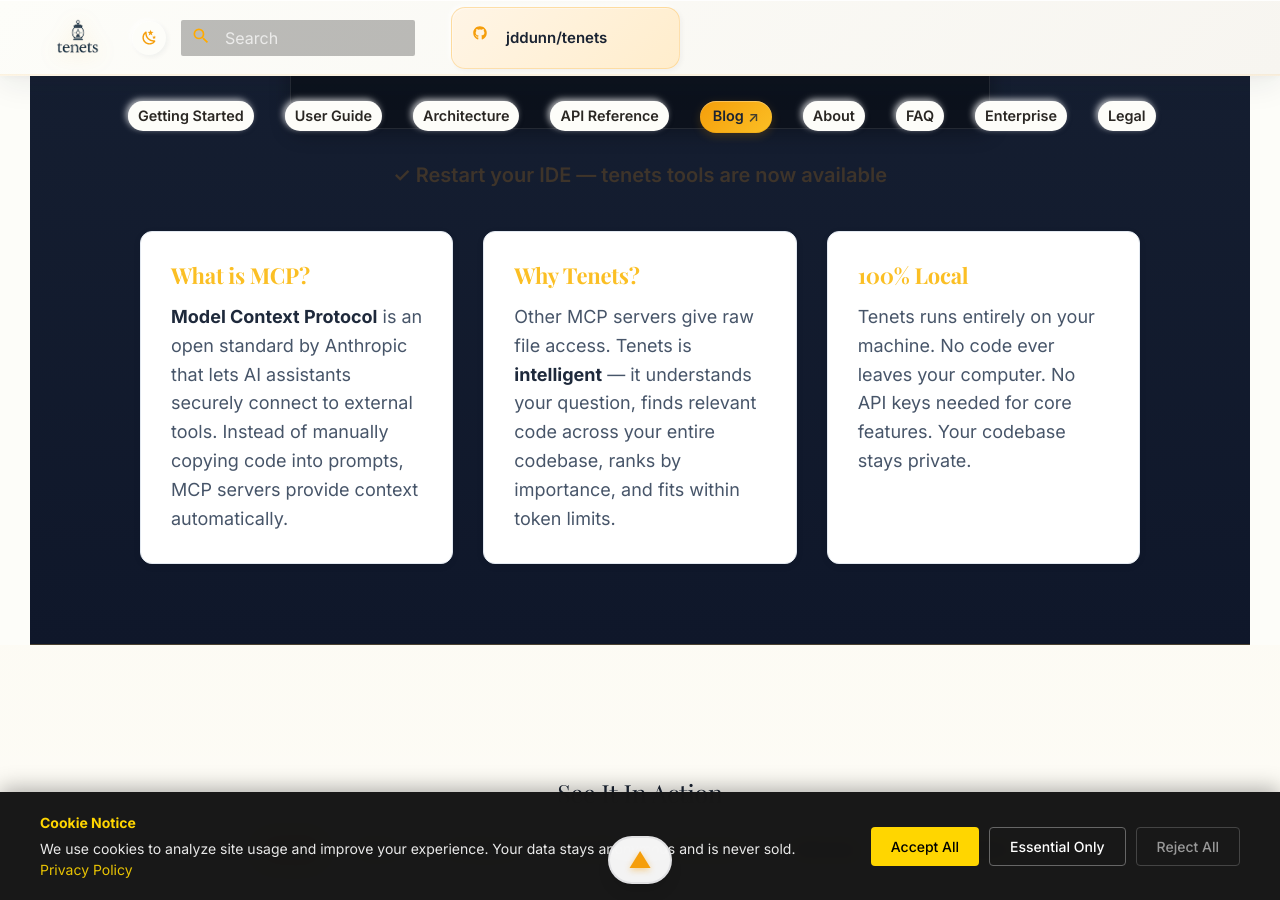
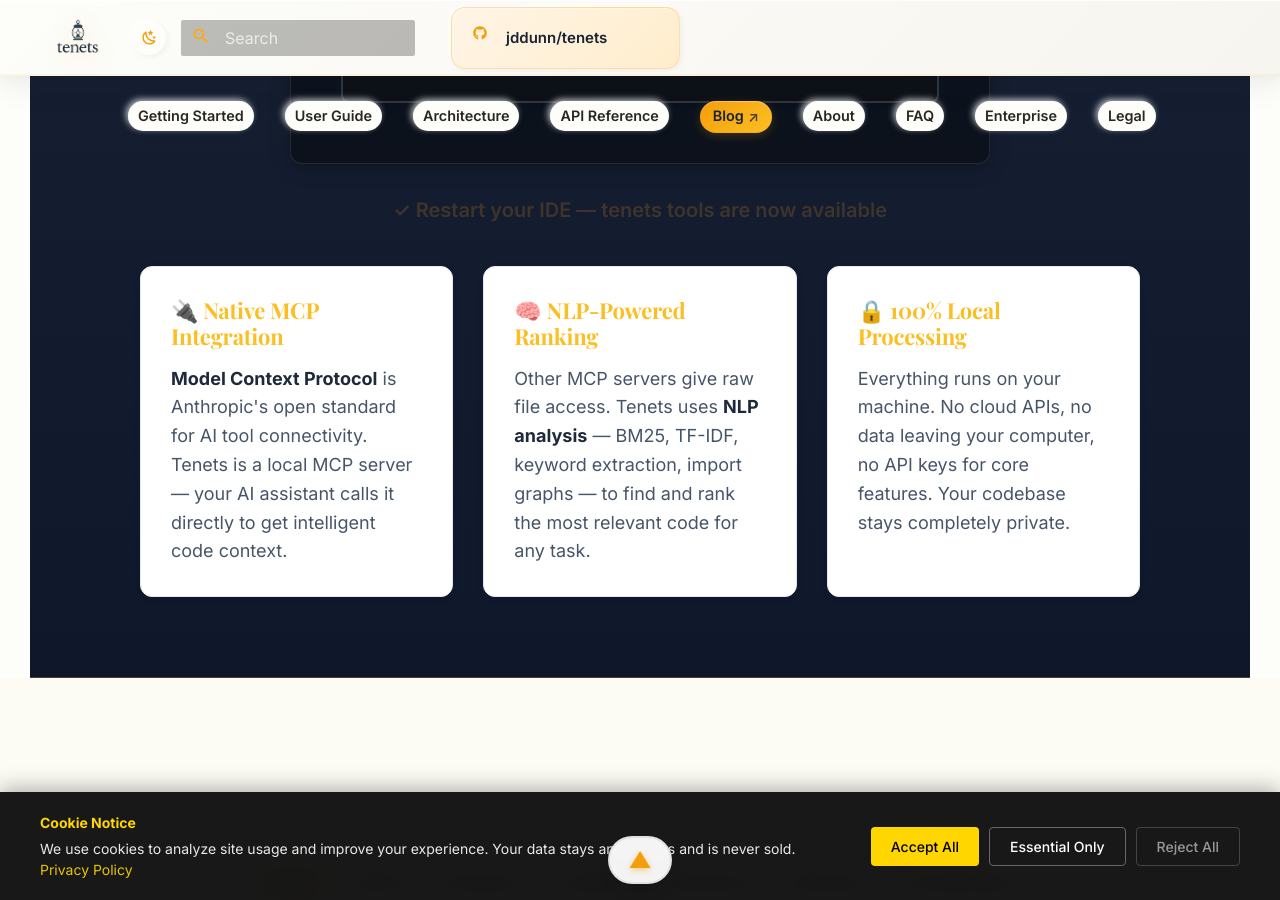
Before and after one commit to jddunn/tenets, an MkDocs documentation site: the page built from docs/index.md, in a window 1280 px wide and 900 px high, scrolled down 1854 px. Built offline with MkDocs 1.6.1 and Material for MkDocs 9.7.7, drawn with Linux system fonts in a browser that asks for light colours; comment, search, counter and statistics services are not loaded; some of the changed text lies outside the part shown.

Commit message:
chore: emphasize 100% local MCP server + NLP messaging

```diff
--- a/docs/overrides/home.html
+++ b/docs/overrides/home.html
@@ -275,8 +275,8 @@
      alt="tenets"
      class="torch-logo-static light-logo">
     </div><!-- /torch-container -->
-    <p class="hero-tagline">MCP Server for Intelligent Code Context</p>
-    <p class="hero-subtitle">Feed your AI assistant the right code, every time</p>
+    <p class="hero-tagline">100% Local MCP Server for Intelligent Code Context</p>
+    <p class="hero-subtitle">NLP-powered code ranking that feeds your AI the right files, every time</p>
 
     <!-- Small pip install command right below tagline -->
     <div class="hero-quick-copy">
@@ -289,9 +289,9 @@
     </div>
 
     <p class="hero-description">
-      Multi-factor ranking finds relevant code automatically.<br>
-      Works with Cursor, Claude Desktop & Windsurf.<br>
-      100% local — your code never leaves your machine.
+      NLP-driven multi-factor ranking finds relevant code automatically.<br>
+      Native MCP integration with Cursor, Claude Desktop & Windsurf.<br>
+      100% local processing — your code never leaves your machine.
     </p>
 
     <!-- MCP Setup, Quick Start, CLI buttons -->
@@ -335,8 +335,8 @@
 <!-- MCP Configuration Section -->
 <section class="mcp-config-section">
   <div class="section-container">
-    <h2 class="section-title">Quick Setup</h2>
-    <p class="section-subtitle">One command, one config file — you're ready</p>
+    <h2 class="section-title">MCP Quick Setup</h2>
+    <p class="section-subtitle">Local MCP server — one install, one config, you're ready</p>
 
     <div class="ide-tabs">
       <button class="ide-tab active" data-ide="cursor">Cursor</button>
@@ -418,16 +418,16 @@
     <!-- Quick MCP info cards -->
     <div class="mcp-details" style="margin-top: 2rem;">
       <div class="mcp-detail-card">
-        <h4>What is MCP?</h4>
-        <p><strong>Model Context Protocol</strong> is an open standard by Anthropic that lets AI assistants securely connect to external tools. Instead of manually copying code into prompts, MCP servers provide context automatically.</p>
+        <h4>🔌 Native MCP Integration</h4>
+        <p><strong>Model Context Protocol</strong> is Anthropic's open standard for AI tool connectivity. Tenets is a local MCP server — your AI assistant calls it directly to get intelligent code context.</p>
       </div>
       <div class="mcp-detail-card">
-        <h4>Why Tenets?</h4>
-        <p>Other MCP servers give raw file access. Tenets is <strong>intelligent</strong> — it understands your question, finds relevant code across your entire codebase, ranks by importance, and fits within token limits.</p>
+        <h4>🧠 NLP-Powered Ranking</h4>
+        <p>Other MCP servers give raw file access. Tenets uses <strong>NLP analysis</strong> — BM25, TF-IDF, keyword extraction, import graphs — to find and rank the most relevant code for any task.</p>
       </div>
       <div class="mcp-detail-card">
-        <h4>100% Local</h4>
-        <p>Tenets runs entirely on your machine. No code ever leaves your computer. No API keys needed for core features. Your codebase stays private.</p>
+        <h4>🔒 100% Local Processing</h4>
+        <p>Everything runs on your machine. No cloud APIs, no data leaving your computer, no API keys for core features. Your codebase stays completely private.</p>
       </div>
     </div>
   </div>
@@ -828,7 +828,7 @@
 <!-- How It Works Architecture -->
 <section class="architecture-section">
   <div class="section-container" style="max-width: none; padding-left: 0; padding-right: 0;">
-    <h2 class="section-title">How Tenets Works</h2>
+    <h2 class="section-title">How the NLP Pipeline Works</h2>
 
     <div class="architecture-flow" data-arch-flow>
   <div class="arch-stage" data-stage="1" data-target="input" role="button" tabindex="0">
@@ -1026,12 +1026,12 @@
     <div class="install-grid">
       <div class="install-card featured">
         <div class="featured-badge">Recommended</div>
-        <h3>MCP Server</h3>
+        <h3>Local MCP Server</h3>
         <div class="code-block">
           <code>pip install tenets[mcp]</code>
           <button class="copy-btn" data-text="pip install tenets[mcp]">Copy</button>
         </div>
-        <p class="install-note">For Cursor, Claude Desktop, Windsurf</p>
+        <p class="install-note">NLP code context for Cursor, Claude, Windsurf</p>
       </div>
 
       <div class="install-card">
```
